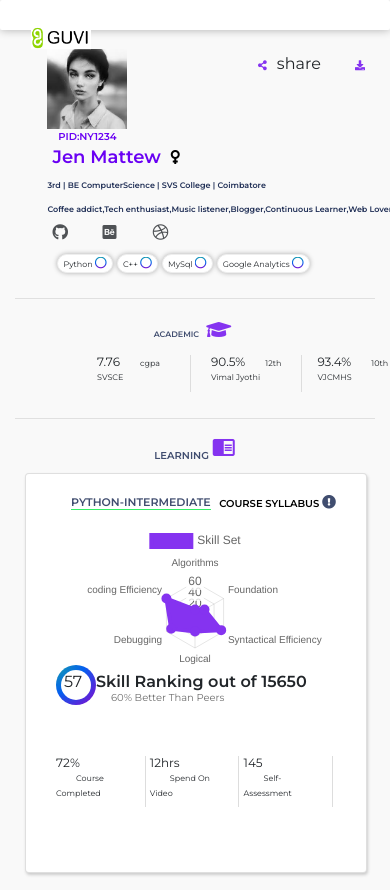
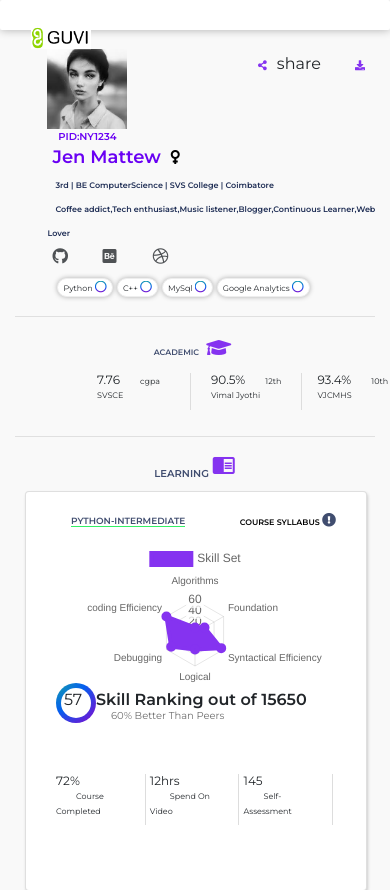
Before and after one commit to j4nma11ew/j4nma11ew.github.io, a plain HTML site: page index.html in a window 390 px wide. Shown: the top 890 px of the page. Drawn offline with nearby package versions, Linux system fonts and the light colour scheme.

Commit message:
Update style.css

```diff
--- a/style.css
+++ b/style.css
@@ -389,10 +389,11 @@
 
 /* MEDIA QUERY */
 @media only screen and (max-width: 600px) {
+
 	.col-lg-12{overflow:hidden;}
     .navbar { height: 30px; }
     .separate{
-        margin-top:55%;width:100%;}
+        margin-top:60%;width:100%;}
         .margin-up{display: none;}
         .user-name{
             font-size: 18px;
@@ -413,7 +414,7 @@
 .description,.interest{
     font-size:8px;
     text-align: left;
-    margin:0px 8px 0 0 ;
+    margin:0px 8px 0 8px ;
   }
   .button {
     display: inline-block;
@@ -480,7 +481,7 @@
     footer{height:10px; }
     .title{
         text-align: right;
-        font-size: 10px;
+        font-size:8px;
     margin-top:-30px;   }
     .title .fas{  font-size: 14px;    }
     strong{text-align: center;}
@@ -489,5 +490,6 @@
         width: 32%;
         display: inline-block;
     }
-    .col-md-6>.card-title>span{font-size: 11px;}
+    .col-md-6>.card-title>span{font-size:9px;}
+	.logo{height:50px;width:50px;}
   }
```
